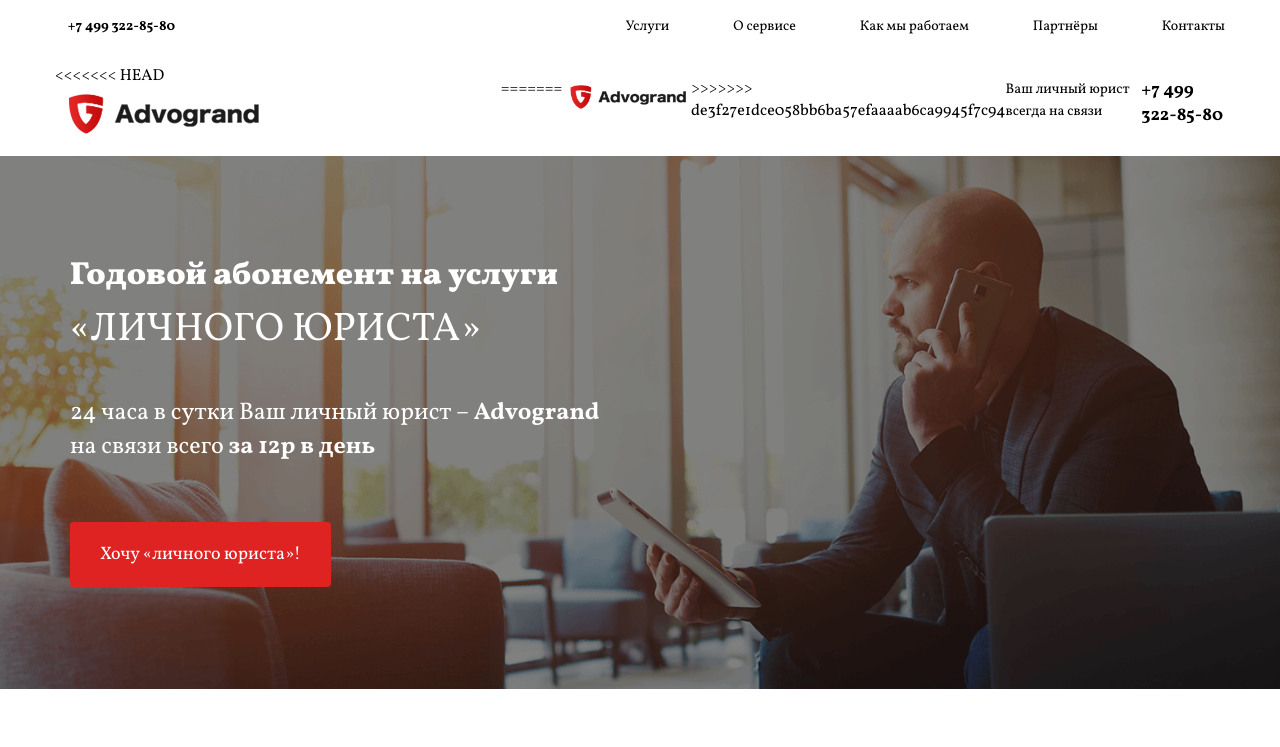
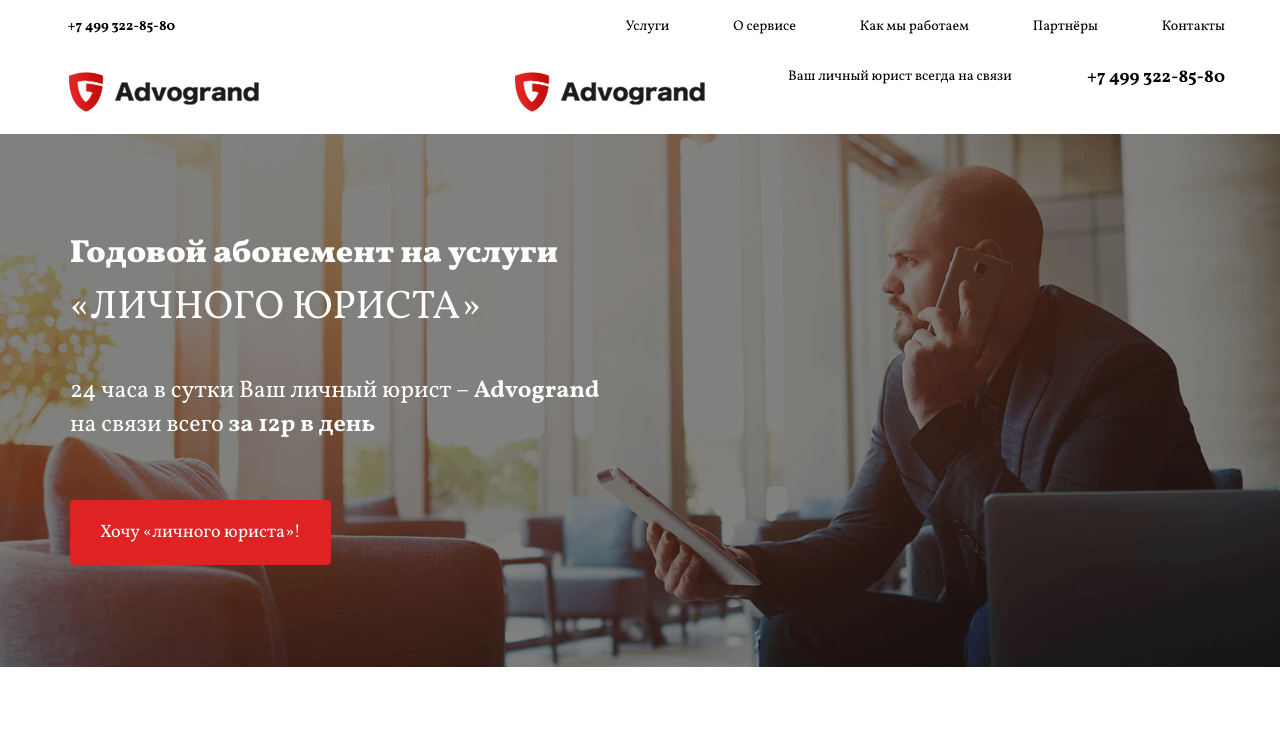
Before and after one commit to advogrand/advogrand.github.io, a plain HTML site: page index.html in a window 1280 px wide. Shown: the top 747 px of the page. Drawn offline with nearby package versions, Linux system fonts and the light colour scheme; a web font is replaced by a local one.

Commit message:
Update index.html

```diff
--- a/index.html
+++ b/index.html
@@ -72,15 +72,12 @@
         <nav class="header-nav">
             <ul class="header-nav__list">
                     <li class="header-nav__item">
-<<<<<<< HEAD
                          <h1> <img src="img/logo-red.png" alt="logo" class="header-nav__logo"></h1>
                     </li>
                     <div class="header-nav__wrap">
-=======
+		<li class="header-nav__item">
                          <h1> <img src="/img/logo-red.png" alt="logo" class="header-nav__logo"></h1>
-                    </li>
-                    <li class="header-nav__wrap">
->>>>>>> de3f27e1dce058bb6ba57efaaaab6ca9945f7c94
+			    </li>
                     <li class="header-nav__item">
                         <span class="header-nav__text">Ваш личный юрист всегда на связи</span>
                     </li>
```
